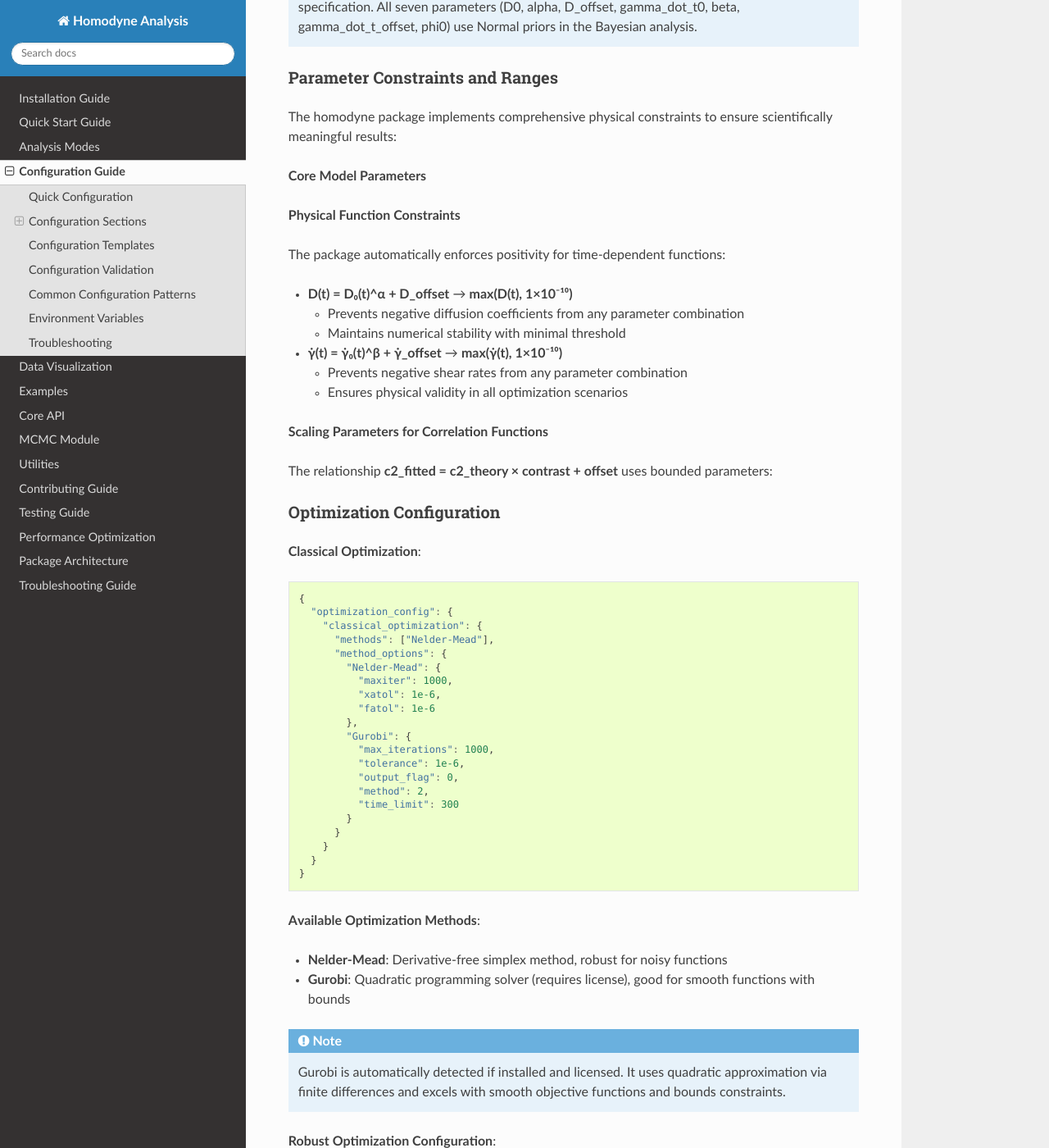
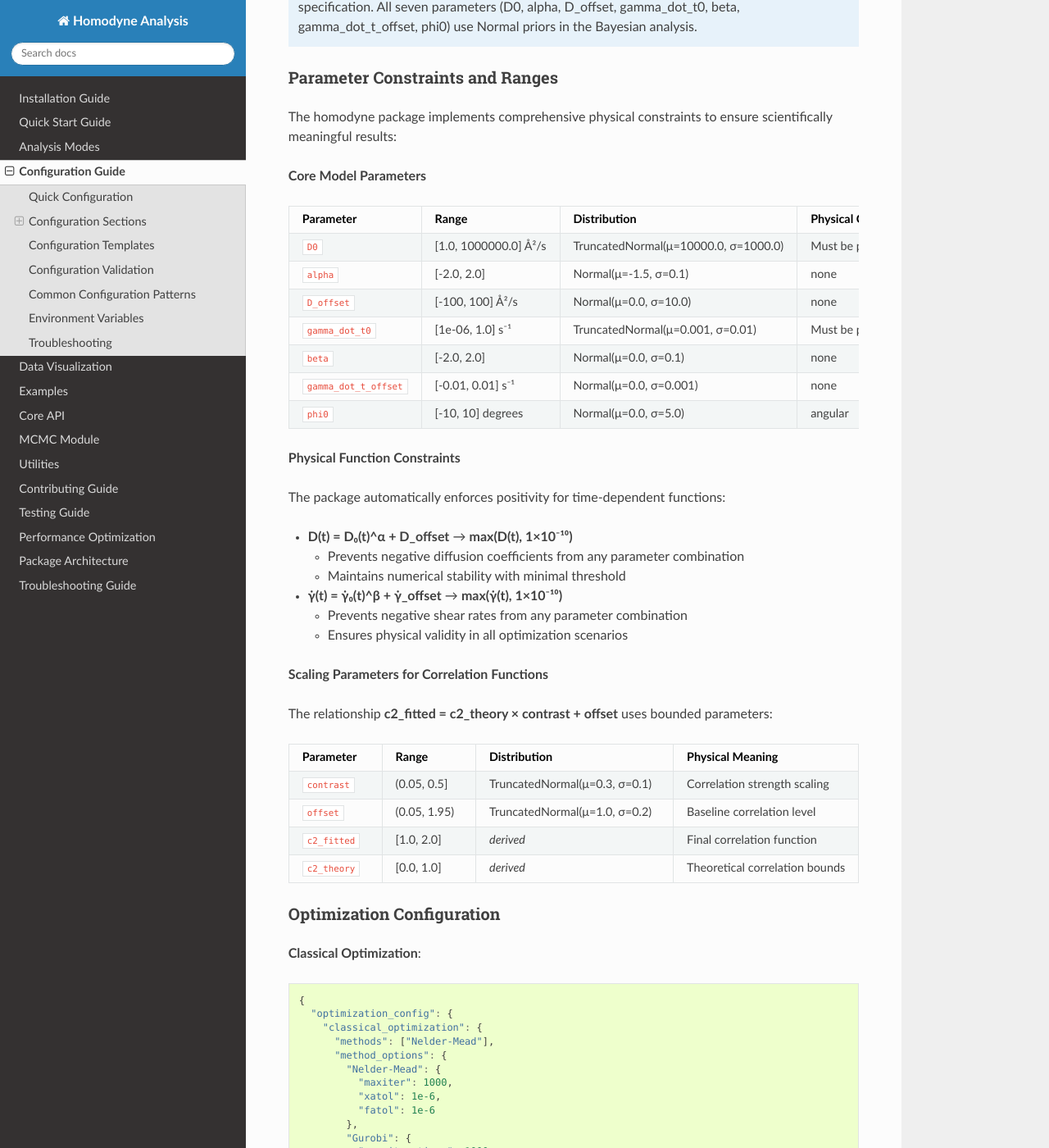
Before and after one commit to imewei/homodyne-analysis, a Sphinx documentation site: the page built from docs/user-guide/configuration.rst, in a window 1280 px wide and 1400 px high, scrolled down 1998 px. Shown: the whole window at 82% size. Built offline with Sphinx 7.4.7 and the Read the Docs theme 3.1.0, drawn with Linux system fonts in a browser that asks for light colours; part of the change alters nothing that is shown.

Commit message:
Fix malformed table errors in configuration.rst documentation
- Converted two problematic RST grid tables to list-table format
- Fixed table at line 110 (Core Model Parameters)
- Fixed table at line 146 (Scaling Parameters for Correlation Functions)
- Used list-table directive which is more robust than grid tables
- Set appropriate column widths for better rendering

Documentation now builds successfully with no errors or warnings.

🤖 Generated with [Claude Code](https://claude.ai/code)

Co-Authored-By: Claude <noreply@anthropic.com>

```diff
--- a/docs/user-guide/configuration.rst
+++ b/docs/user-guide/configuration.rst
@@ -107,23 +107,42 @@ The homodyne package implements comprehensive physical constraints to ensure sci
 
 **Core Model Parameters**
 
-+----------------------+------------------------+-------------------------------------+----------------------+
-| Parameter            | Range                  | Distribution                        | Physical Constraint  |
-+======================+========================+=====================================+======================+
-| ``D0``               | [1.0, 1000000.0] Å²/s | TruncatedNormal(μ=10000.0, σ=1000.0)| Must be positive     |
-+----------------------+------------------------+-------------------------------------+----------------------+
-| ``alpha``            | [-2.0, 2.0]           | Normal(μ=-1.5, σ=0.1)              | none                 |
-+----------------------+------------------------+-------------------------------------+----------------------+
-| ``D_offset``         | [-100, 100] Å²/s      | Normal(μ=0.0, σ=10.0)              | none                 |
-+----------------------+------------------------+-------------------------------------+----------------------+
-| ``gamma_dot_t0``     | [1e-06, 1.0] s⁻¹      | TruncatedNormal(μ=0.001, σ=0.01)   | Must be positive     |
-+----------------------+------------------------+-------------------------------------+----------------------+
-| ``beta``             | [-2.0, 2.0]           | Normal(μ=0.0, σ=0.1)               | none                 |
-+----------------------+------------------------+-------------------------------------+----------------------+
-| ``gamma_dot_t_offset``| [-0.01, 0.01] s⁻¹     | Normal(μ=0.0, σ=0.001)             | none                 |
-+----------------------+------------------------+-------------------------------------+----------------------+
-| ``phi0``             | [-10, 10] degrees     | Normal(μ=0.0, σ=5.0)               | angular              |
-+----------------------+------------------------+-------------------------------------+----------------------+
+.. list-table::
+   :header-rows: 1
+   :widths: 25 25 35 15
+
+   * - Parameter
+     - Range
+     - Distribution
+     - Physical Constraint
+   * - ``D0``
+     - [1.0, 1000000.0] Å²/s
+     - TruncatedNormal(μ=10000.0, σ=1000.0)
+     - Must be positive
+   * - ``alpha``
+     - [-2.0, 2.0]
+     - Normal(μ=-1.5, σ=0.1)
+     - none
+   * - ``D_offset``
+     - [-100, 100] Å²/s
+     - Normal(μ=0.0, σ=10.0)
+     - none
+   * - ``gamma_dot_t0``
+     - [1e-06, 1.0] s⁻¹
+     - TruncatedNormal(μ=0.001, σ=0.01)
+     - Must be positive
+   * - ``beta``
+     - [-2.0, 2.0]
+     - Normal(μ=0.0, σ=0.1)
+     - none
+   * - ``gamma_dot_t_offset``
+     - [-0.01, 0.01] s⁻¹
+     - Normal(μ=0.0, σ=0.001)
+     - none
+   * - ``phi0``
+     - [-10, 10] degrees
+     - Normal(μ=0.0, σ=5.0)
+     - angular
 
 **Physical Function Constraints**
 
@@ -143,18 +162,30 @@ The package automatically enforces positivity for time-dependent functions:
 
 The relationship **c2_fitted = c2_theory × contrast + offset** uses bounded parameters:
 
-+---------------+-------------------+-------------------------------------+-------------------------------+
-| Parameter     | Range             | Distribution                        | Physical Meaning              |
-+===============+===================+=====================================+===============================+
-| ``contrast``  | (0.05, 0.5]       | TruncatedNormal(μ=0.3, σ=0.1)      | Correlation strength scaling  |
-+---------------+-------------------+-------------------------------------+-------------------------------+
-| ``offset``    | (0.05, 1.95)      | TruncatedNormal(μ=1.0, σ=0.2)      | Baseline correlation level    |
-+---------------+-------------------+-------------------------------------+-------------------------------+
-| ``c2_fitted`` | [1.0, 2.0]        | *derived*                           | Final correlation function    |
-+---------------+-------------------+-------------------------------------+-------------------------------+
-| ``c2_theory`` | [0.0, 1.0]        | *derived*                           | Theoretical correlation       |
-|               |                   |                                     | bounds                        |
-+---------------+-------------------+-------------------------------------+-------------------------------+
+.. list-table::
+   :header-rows: 1
+   :widths: 20 20 40 30
+
+   * - Parameter
+     - Range
+     - Distribution
+     - Physical Meaning
+   * - ``contrast``
+     - (0.05, 0.5]
+     - TruncatedNormal(μ=0.3, σ=0.1)
+     - Correlation strength scaling
+   * - ``offset``
+     - (0.05, 1.95)
+     - TruncatedNormal(μ=1.0, σ=0.2)
+     - Baseline correlation level
+   * - ``c2_fitted``
+     - [1.0, 2.0]
+     - *derived*
+     - Final correlation function
+   * - ``c2_theory``
+     - [0.0, 1.0]
+     - *derived*
+     - Theoretical correlation bounds
 
 Optimization Configuration
 ~~~~~~~~~~~~~~~~~~~~~~~~~~
```
